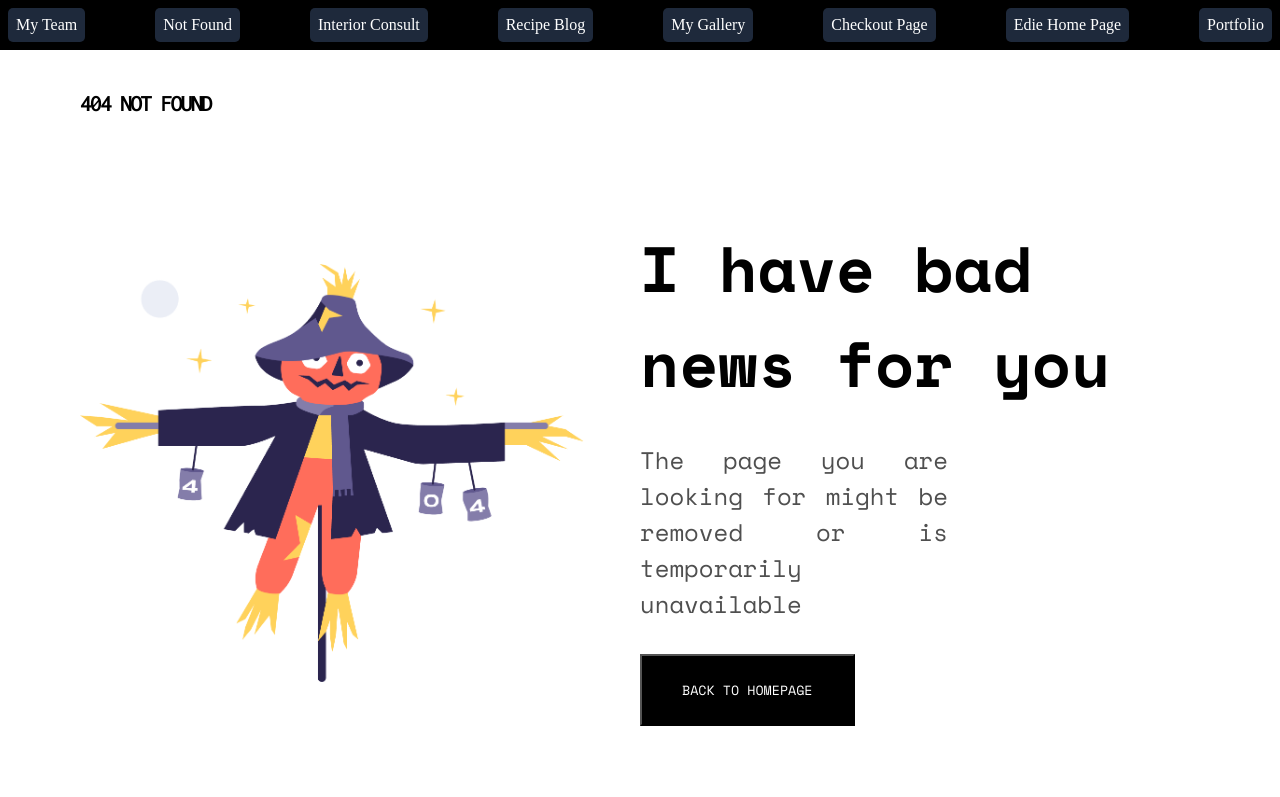
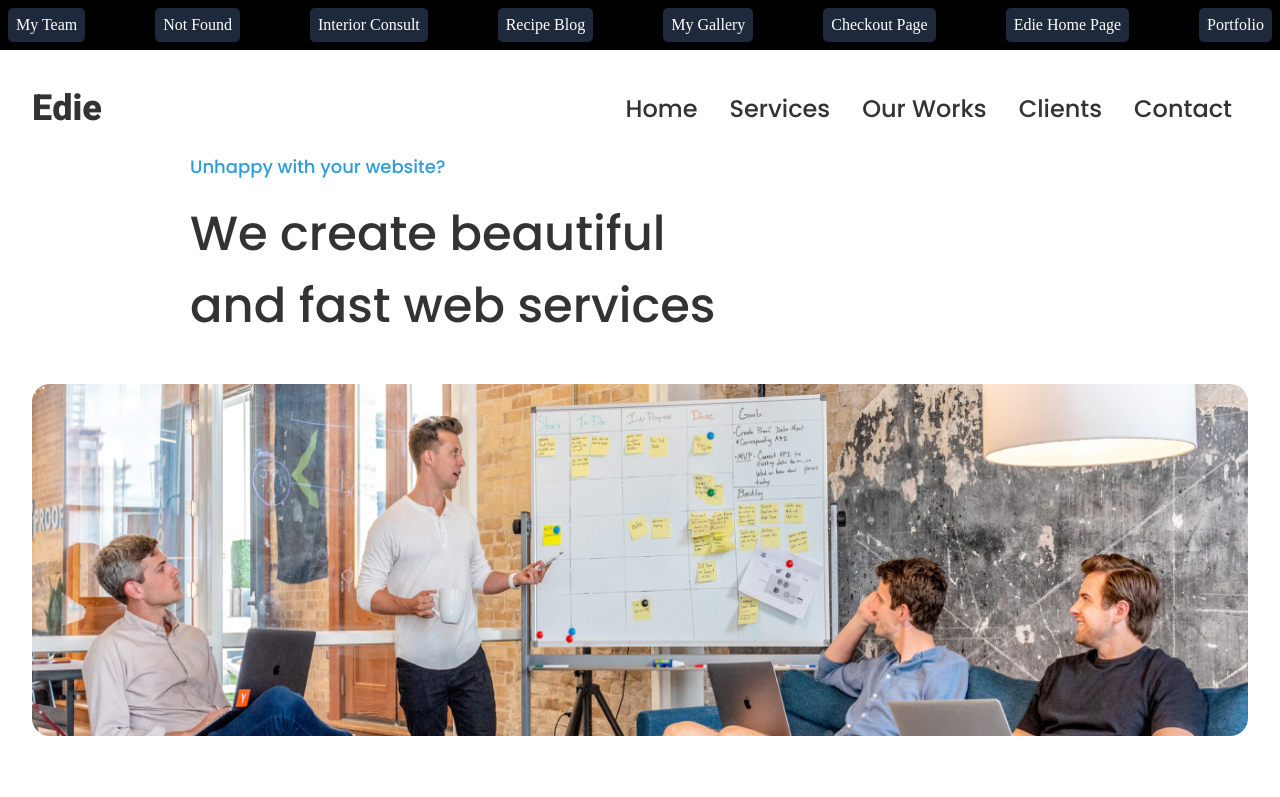
Before and after one commit to brindashree/dev-challenges, a React (Create React App) app: page / in a window 1280 px wide. Shown: the top 797 px of the page. Built offline with nearby package versions, Linux system fonts and the light colour scheme; a web font is replaced by a local one.

Commit message:
minor ui fixes

```diff
--- a/src/App.js
+++ b/src/App.js
@@ -11,13 +11,13 @@ import Portfolio from "./challengeEight/Portfolio";
 function App() {
 	return (
 		<Routes>
-			<Route path="/" exact element={<NotFound />} />
+			<Route path="/not-found" exact element={<NotFound />} />
 			<Route path="/my-team" exact element={<MyTeam />} />
 			<Route path="/interior-consult" exact element={<InteriorConsultant />} />
 			<Route path="/recipe-blog" exact element={<RecipeBlog />} />
 			<Route path="/my-gallery" exact element={<MyGallery />} />
 			<Route path="/checkout" exact element={<Checkout />} />
-			<Route path="/home" exact element={<HomePage />} />
+			<Route path="/" exact element={<HomePage />} />
 			<Route path="/portfolio" exact element={<Portfolio />} />
 		</Routes>
 	);
--- a/src/Nav/Nav.js
+++ b/src/Nav/Nav.js
@@ -28,12 +28,12 @@ const Nav = () => {
 	return (
 		<NavConatiner>
 			<Link to="/my-team">My Team</Link>
-			<Link to="/">Not Found</Link>
+			<Link to="/not-found">Not Found</Link>
 			<Link to="/interior-consult">Interior Consult</Link>
 			<Link to="/recipe-blog">Recipe Blog</Link>
 			<Link to="/my-gallery">My Gallery</Link>
 			<Link to="/checkout">Checkout Page</Link>
-			<Link to="/home">Edie Home Page</Link>
+			<Link to="/">Edie Home Page</Link>
 			<Link to="/portfolio">Portfolio</Link>
 		</NavConatiner>
 	);
```
Also changed, not shown: src/challengeThree/InteriorConsultant.js (+11 -11 lines), src/challengeTwo/MyTeam.js (+6 -6 lines).
